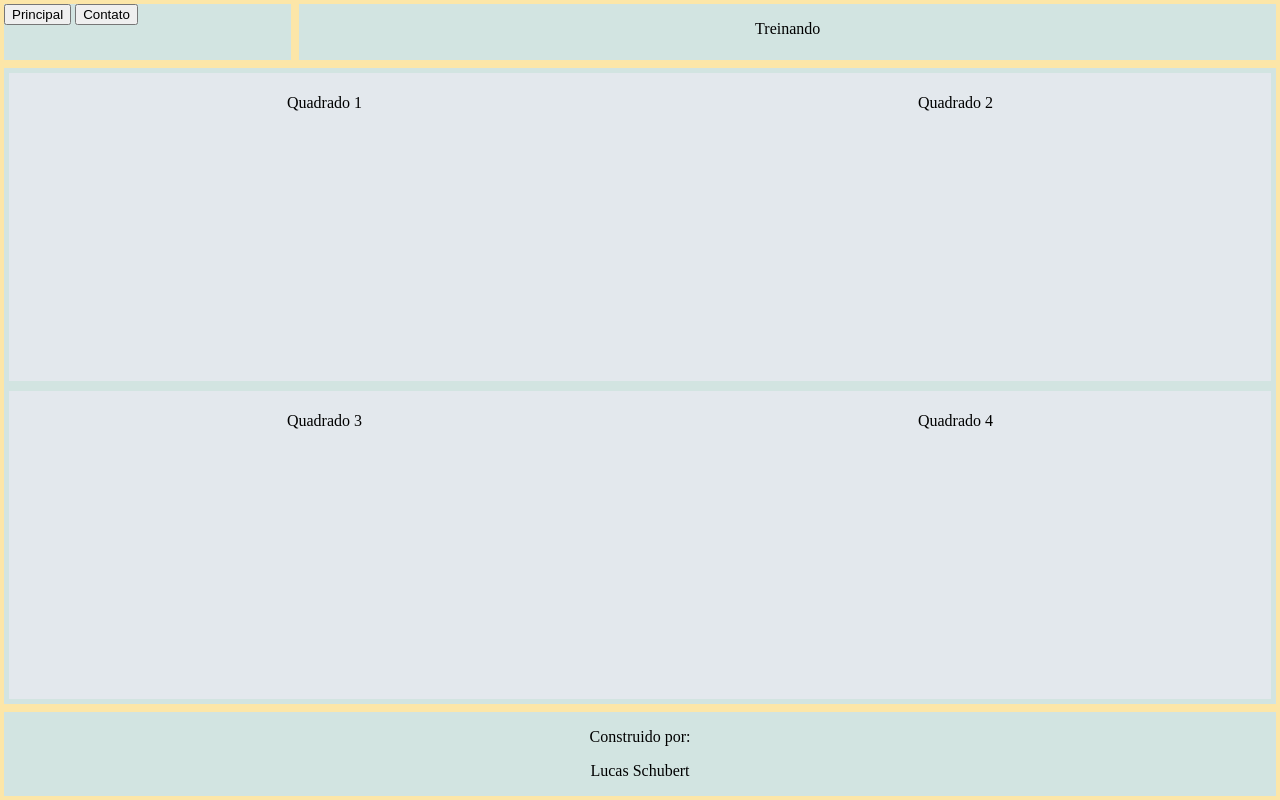
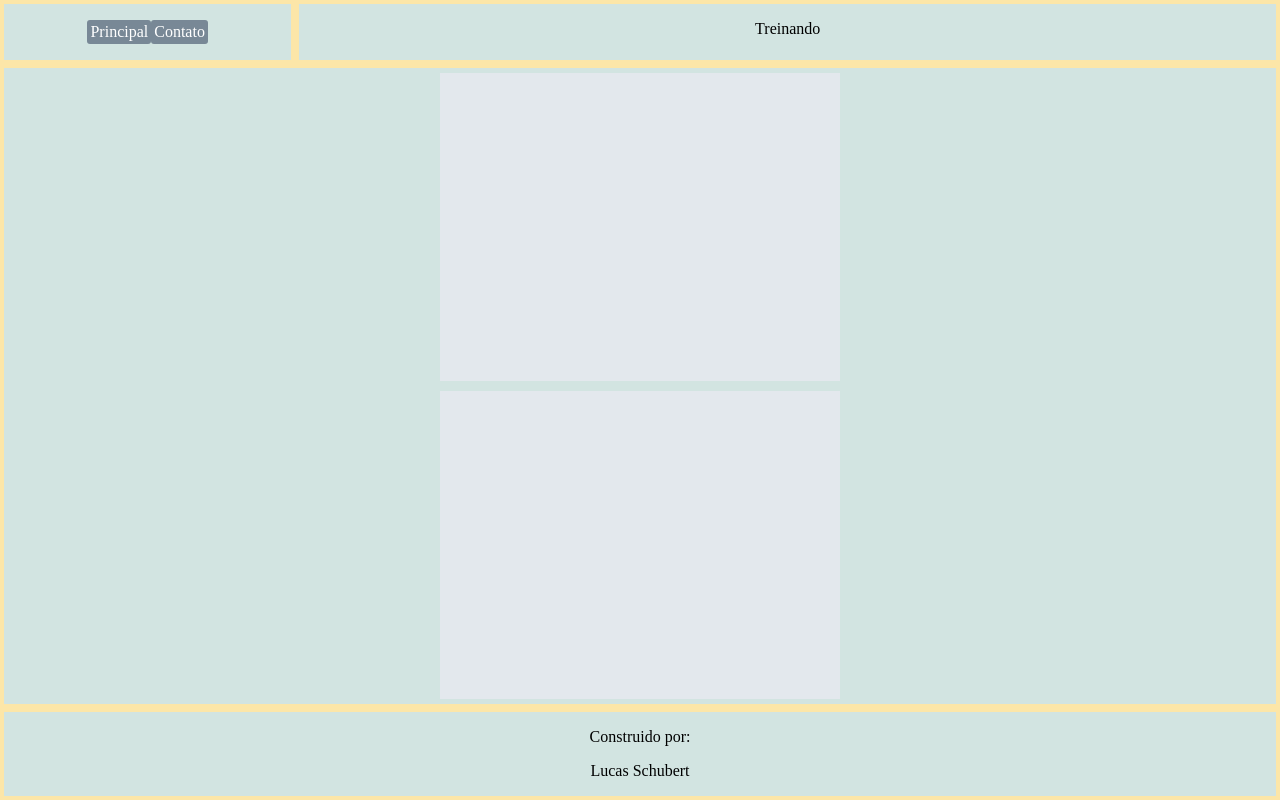
Before and after one commit to LucasSchubert/pokedexESoma, a plain HTML site: page index.html in a window 1280 px wide. Drawn offline with Linux system fonts and the light colour scheme.

Commit message:
Esqueleto Pronto

```diff
--- a/index.html
+++ b/index.html
@@ -1,11 +1,13 @@
 <!DOCTYPE html>
 <html lang="en">
+
 <head>
     <meta charset="UTF-8">
     <meta name="viewport" content="width=device-width, initial-scale=1.0">
     <title>Document</title>
     <link rel="stylesheet" href="style.css">
 </head>
+
 <body>
 
     <header id="cabecalhoTag">
@@ -13,27 +15,18 @@
     </header>
 
     <aside id="doLadoTag">
-        <input type="button" value="Principal">
-        <input type="button" value="Contato">
+        <a href="">Principal</a>
+        <a href="">Contato</a>
     </aside>
+
 
         <main id="principalTag">
             <div>
-            <article id="quadradoUm">
-                <p>Quadrado 1</p>
-            </article>
-            <article id="quadradoDois">
-                <p>Quadrado 2</p>
-            </article>
+
             </div>
 
             <div>
-            <article id="quadradoTres">
-                <p>Quadrado 3</p>
-            </article>
-            <article id="quadradoQuatro">
-                <p>Quadrado 4</p>
-            </article>
+
             </div>
         </main>
 
@@ -44,4 +37,5 @@
 
 
 </body>
+
 </html>
--- a/script.js
+++ b/script.js
@@ -0,0 +1 @@
+dsdsd
--- a/style.css
+++ b/style.css
@@ -6,81 +6,69 @@
 
 #doLadoTag {
     background-color: #d2e4e1;
-
+    display: flex;
+    justify-content: center;
+    align-items: center;
     grid-area: doLadoTag;
     border: solid #fce6a8 4px;
+    align-items: center;
 }
 
 #principalTag {
     background-color: #d2e4e1;
-
     grid-area: principalTag;
     border: solid #fce6a8 4px;
 }
 
 #rodapeTag {
     background-color: #d2e4e1;
-
     grid-area: rodapeTag;
     border: solid #fce6a8 4px;
 }
 
-#quadradoUm,
-#quadradoDois,
-#quadradoTres,
-#quadradoQuatro {
-    gap: 5px;
-    background-color: #e3e8ed;
 
-
-}
 
 
 body {
     display: grid;
-
-
     height: 100vh;
     margin: 0;
     box-sizing: border-box;
-
     grid-template-columns: 0.3fr 1fr;
     grid-template-rows: 0.1fr 1fr 0.1fr;
-
     grid-template-areas:
         'doLadoTag cabecalhoTag'
         'principalTag principalTag'
         'rodapeTag rodapeTag'
-    ;
+        ;
 }
 
 main {
     display: flex;
-
     flex-direction: column;
-
+    align-items: center;
 }
 
 div {
-    background-color: #e3e8ed
-    ;
+    background-color: #e3e8ed;
     display: flex;
     margin: 5px;
     flex-grow: 1;
-
     flex-direction: column;
     display: grid;
     grid-template-columns: 1fr 1fr;
     grid-template-rows: 1fr;
+    max-width: 400px;
+    justify-content: center;
+    align-items: center;
+    min-width: 400px;
 
 }
 
 article {
     grid-template-columns: 1fr;
     grid-template-rows: 1fr;
-
     margin: 5px;
-
     background-color: #ced8e0;
 }
 
@@ -88,7 +76,11 @@ p {
     text-align: center;
 }
 
-input {
-    align-items: center;
-    background-color: 788896;
+a {
+    display: inline-block;
+    padding: 3px 3px;
+    background-color: #788896;
+    color: white;
+    text-decoration: none;
+    border-radius: 3px;
 }
```
Lines whose indentation alone changed are shown as unchanged.
